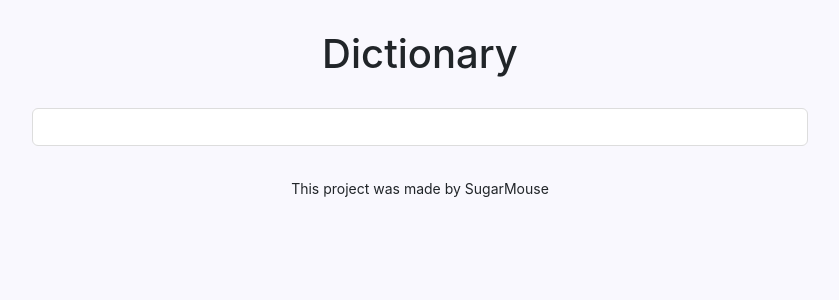
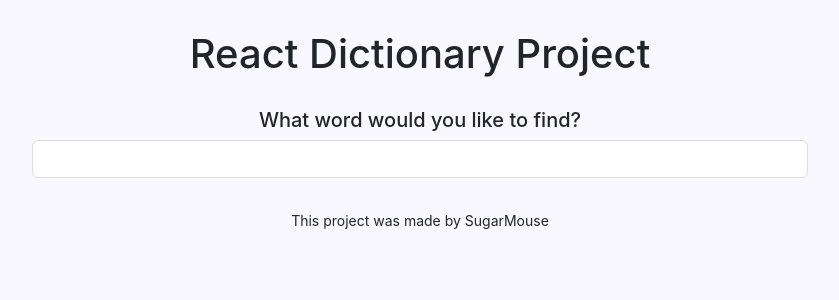
Before and after one commit to Countess-Magpyr/react-dictionary-project, a React (Create React App) app: page / in a window 1280 px wide. Shown: the top 300 px of the page, without its empty margins (220-1059 px from the left). Built offline with nearby package versions, Linux system fonts and the light colour scheme.

Commit message:
adding pexels api

```diff
--- a/src/App.js
+++ b/src/App.js
@@ -7,7 +7,7 @@ function App() {
     <div className="App">
       <div className="container">
         <header className="App-header">
-          <h1>Dictionary</h1>
+          <h1>React Dictionary Project</h1>
         </header>
         <Dictionary />
       </div>
--- a/src/Dictionary.css
+++ b/src/Dictionary.css
@@ -19,3 +19,7 @@
   color: #333;
   border: 1px solid #ddd;
 }
+
+.Dictionary h5 {
+  text-align: center;
+}
--- a/src/Dictionary.js
+++ b/src/Dictionary.js
@@ -12,12 +12,28 @@ export default function Dictionary() {
     setResults(response.data[0]);
   }
 
+  function handlePexelsResponse(response) {
+    console.log(response.data[0].meanings[0].definitions[0].definition);
+    setResults(response.data[0]);
+  }
+
   function search(event) {
     event.preventDefault();
 
     let apiUrl = `https://api.dictionaryapi.dev/api/v2/entries/en/${keyword}`;
     console.log(apiUrl);
     axios.get(apiUrl).then(handleResponse);
+
+    let pexelsApiKey =
+      "563492ad6f917000010000014a5eba819f90446b82316c7fb94a479a";
+
+    let pexelsApiUrl = `https://api.pexels.com/v1/search?query=${keyword}&per_page=6`;
+
+    axios
+      .get(pexelsApiUrl, {
+        headers: { Authorization: `Bearer${pexelsApiKey}` },
+      })
+      .then(handlePexelsResponse);
   }
 
   function handleKeywordChange(event) {
@@ -27,6 +43,7 @@ export default function Dictionary() {
   return (
     <section>
       <div className="Dictionary">
+        <h5>What word would you like to find? </h5>
         <form onSubmit={search}>
           <input type="search" onChange={handleKeywordChange} />
         </form>
```
